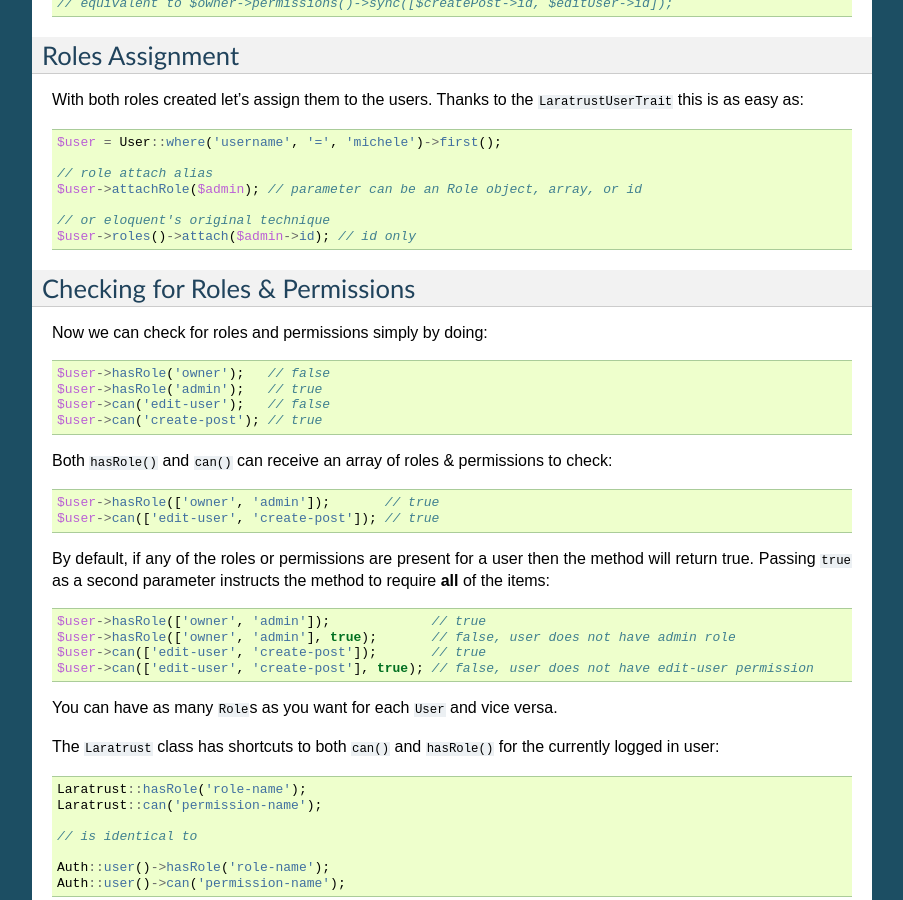
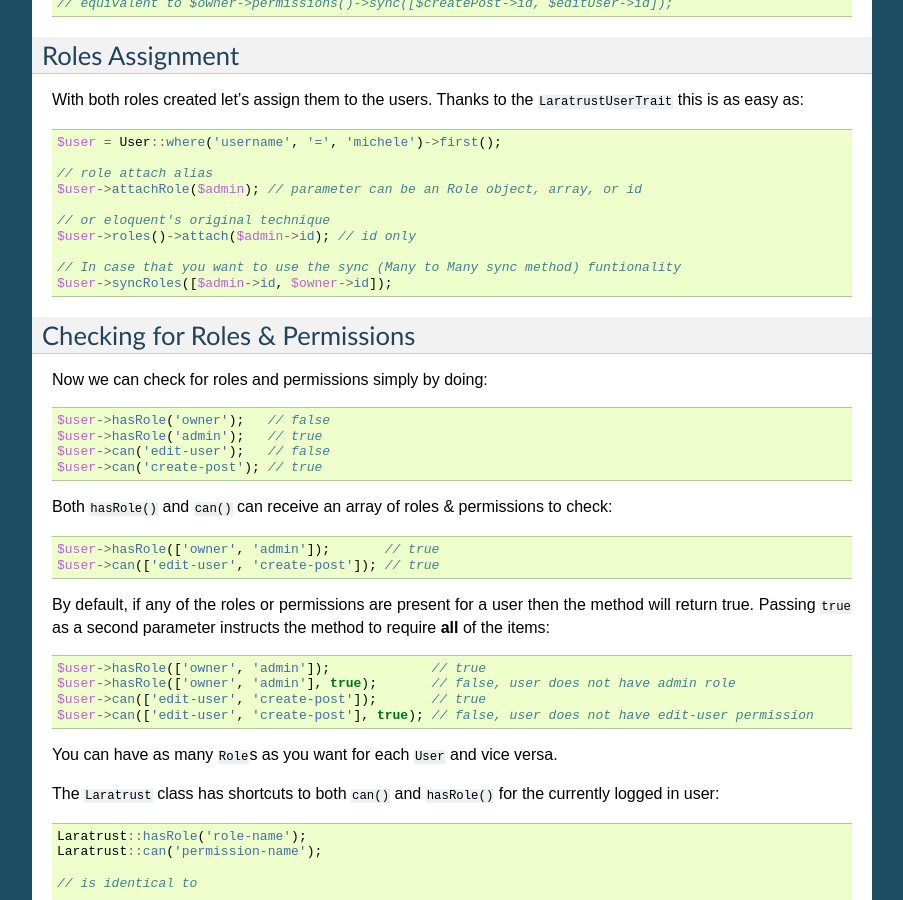
Before and after one commit to santigarcor/laratrust, a Sphinx documentation site: the page built from docs/usage/concepts.rst, in a window 1280 px wide and 900 px high, scrolled down 717 px. Shown: the whole window, without its empty margins (198-1101 px from the left). Built offline with Sphinx 7.4.7, drawn with Linux system fonts in a browser that asks for light colours.

Commit message:
Doc correction

```diff
--- a/docs/usage/concepts.rst
+++ b/docs/usage/concepts.rst
@@ -59,6 +59,9 @@
 
    // or eloquent's original technique
    $user->roles()->attach($admin->id); // id only
+
+   // In case that you want to use the sync (Many to Many sync method) funtionality
+   $user->syncRoles([$admin->id, $owner->id]);
 
 Checking for Roles & Permissions
 --------------------------------
```
